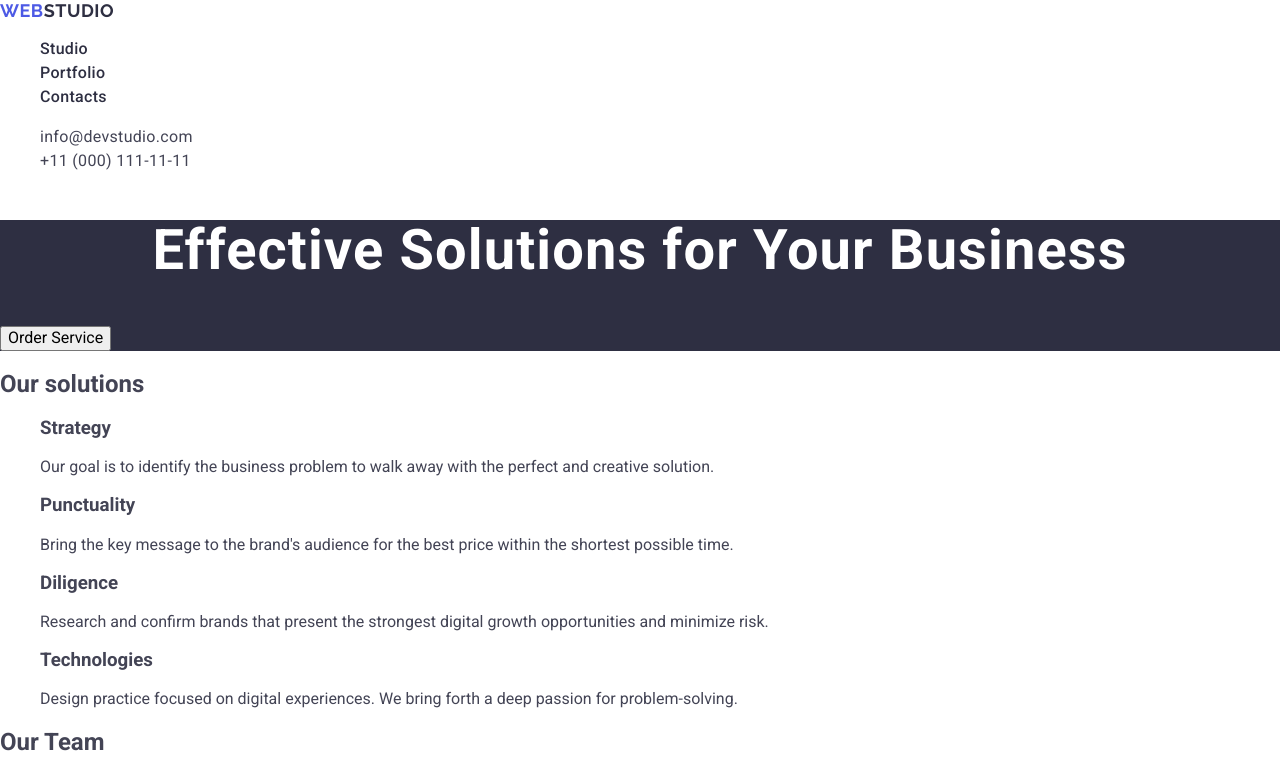
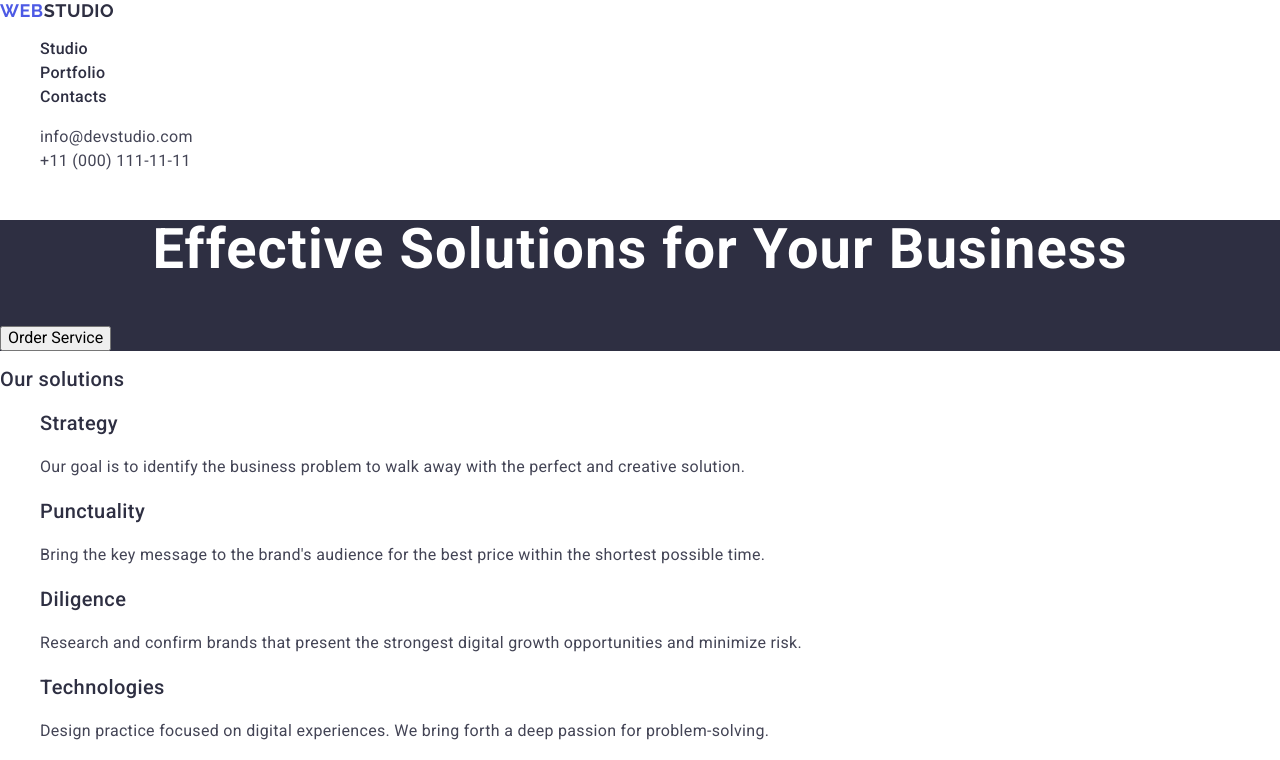
Before and after one commit to MI-MaksymIvanov/goit-markup-hw-02, a plain HTML site: page index.html in a window 1280 px wide. Shown: the top 760 px of the page. Drawn offline with nearby package versions, Linux system fonts and the light colour scheme.

Commit message:
edit sec1 and sec2

```diff
--- a/css/styles.css
+++ b/css/styles.css
@@ -57,17 +57,33 @@ a {
   color: #434455;
 }
 
-.section1 {
+.main-section-one {
   background-color: #2e2f42;
 }
 
-.sec1-title {
+.main-section-one-title {
   font-weight: 700;
   font-size: 56px;
-  line-height: 1.07143;
+  line-height: 1.07;
   letter-spacing: 0.02em;
   text-align: center;
   color: #fff;
+}
+
+.main-section-two-title {
+  font-weight: 500;
+  font-size: 20px;
+  line-height: 1.2;
+  letter-spacing: 0.02em;
+  color: #2e2f42;
+}
+
+.main-section-two-descriprion {
+  font-weight: 400;
+  font-size: 16px;
+  line-height: 1.5;
+  letter-spacing: 0.02em;
+  color: #434455;
 }
 
 .page-footer {
--- a/index.html
+++ b/index.html
@@ -54,38 +54,40 @@
     </header>
 
     <main>
-      <section class="section1">
-        <h1 class="sec1-title">Effective Solutions for Your Business</h1>
+      <section class="main-section-one">
+        <h1 class="main-section-one-title">
+          Effective Solutions for Your Business
+        </h1>
         <button type="button">Order Service</button>
       </section>
 
-      <section>
-        <h2>Our solutions</h2>
-        <ul>
-          <li>
-            <h3>Strategy</h3>
-            <p>
+      <section class="main-section-two">
+        <h2 class="main-section-two-title">Our solutions</h2>
+        <ul class="main-section-two-list">
+          <li class="main-section-two-item">
+            <h3 class="main-section-two-title">Strategy</h3>
+            <p class="main-section-two-descriprion">
               Our goal is to identify the business problem to walk away with the
               perfect and creative solution.
             </p>
           </li>
           <li>
-            <h3>Punctuality</h3>
-            <p>
+            <h3 class="main-section-two-title">Punctuality</h3>
+            <p class="main-section-two-descriprion">
               Bring the key message to the brand's audience for the best price
               within the shortest possible time.
             </p>
           </li>
           <li>
-            <h3>Diligence</h3>
-            <p>
+            <h3 class="main-section-two-title">Diligence</h3>
+            <p class="main-section-two-descriprion">
               Research and confirm brands that present the strongest digital
               growth opportunities and minimize risk.
             </p>
           </li>
           <li>
-            <h3>Technologies</h3>
-            <p>
+            <h3 class="main-section-two-title">Technologies</h3>
+            <p class="main-section-two-descriprion">
               Design practice focused on digital experiences. We bring forth a
               deep passion for problem-solving.
             </p>
```
